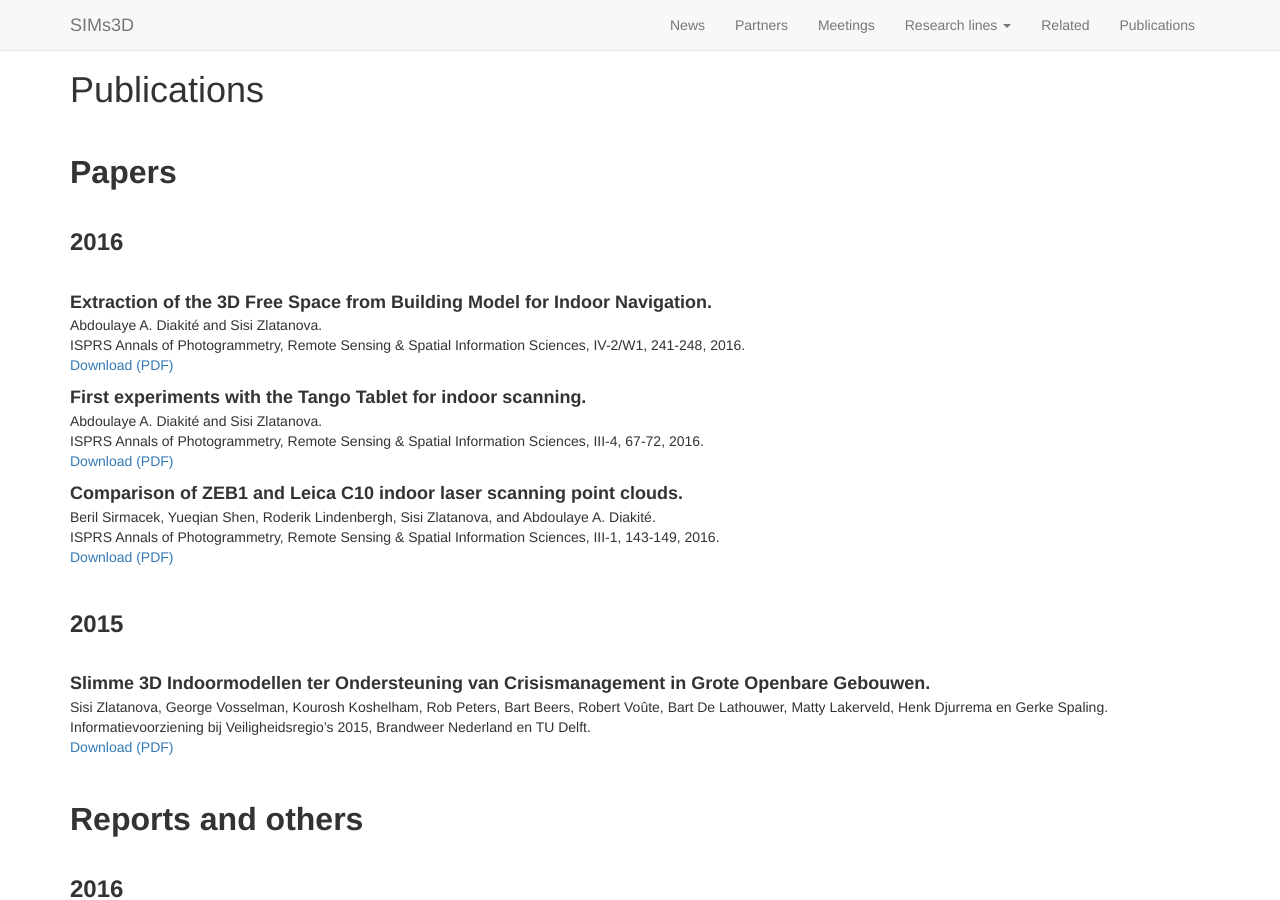
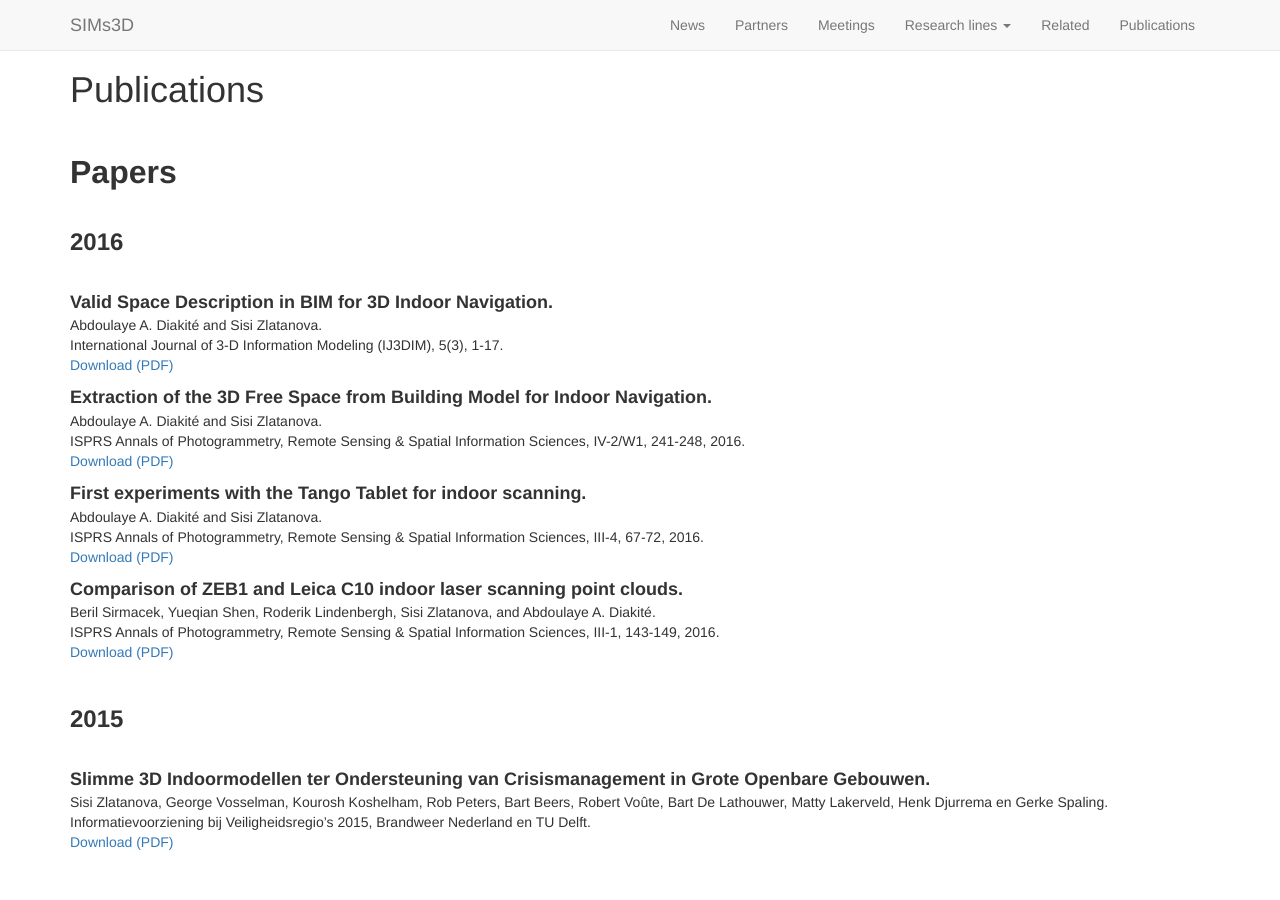
Before and after one commit to SIMs3D/sims3d.github.io, a Jekyll site: the page built from publications/index.md, in a window 1280 px wide and 900 px high. Built offline with Jekyll 4.4.1, drawn with Linux system fonts in a browser that asks for light colours; nearby versions of some CDN libraries.

Commit message:
added the paper in publication

```diff
--- a/publications/index.md
+++ b/publications/index.md
@@ -8,6 +8,13 @@ permalink: /publications/
 <br>
 <font size="5"><b>2016</b></font>
 <br>
+
+<font size="4">
+<b>Valid Space Description in BIM for 3D Indoor Navigation.</b>
+</font>
+Abdoulaye A. Diakité and Sisi Zlatanova.
+<br>International Journal of 3-D Information Modeling (IJ3DIM), 5(3), 1-17.
+<br><a href="pdfs/2016/diakite_IJ3DIM.pdf">Download (PDF)</a>
 
 <font size="4">
 <b>Extraction of the 3D Free Space from Building Model for Indoor Navigation.</b>
```
